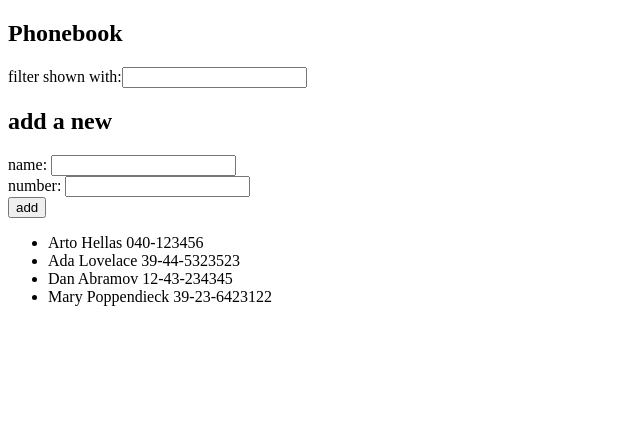
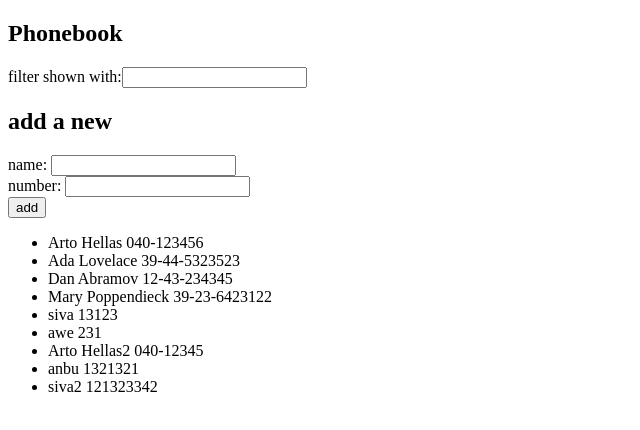
Before and after one commit to SIVAKUMAR1267/fullstackopen, a React (Vite) app in the folder part2/ThePhonebook/: page / in a window 1280 px wide. Shown: the top 430 px of the page, without its empty margins (0-640 px from the left). Built offline with nearby package versions, Linux system fonts and the light colour scheme; data requests are answered from the project's data file.

Commit message:
ex 2.12 and 2.13

```diff
--- a/part2/ThePhonebook/db.json
+++ b/part2/ThePhonebook/db.json
@@ -1,5 +1,5 @@
 {
-    "persons":[
+  "persons": [
     {
       "name": "Arto Hellas",
       "number": "040-123456",
@@ -19,6 +19,31 @@
       "name": "Mary Poppendieck",
       "number": "39-23-6423122",
       "id": "4"
+    },
+    {
+      "id": "2182",
+      "name": "siva",
+      "number": "13123"
+    },
+    {
+      "id": "a173",
+      "name": "awe",
+      "number": "231"
+    },
+    {
+      "id": "7",
+      "name": "Arto Hellas2",
+      "number": "040-12345"
+    },
+    {
+      "id": "8",
+      "name": "anbu ",
+      "number": "1321321"
+    },
+    {
+      "id": "9",
+      "name": "siva2",
+      "number": "121323342"
     }
   ]
 }
--- a/part2/ThePhonebook/src/App.jsx
+++ b/part2/ThePhonebook/src/App.jsx
@@ -1,8 +1,9 @@
 import { useState,useEffect } from 'react'
-import axios from 'axios'
+import names from './services/names'
 import Personalform from './components/Personalforms'
 import Filter from './components/Filter'
 import Pesonals from './components/Personals'
+import axios from 'axios'
 const App = (props) => {
     const [persons, setPersons] = useState([])
   const [newName, setNewName] = useState('')
@@ -11,11 +12,10 @@ const App = (props) => {
   const [filteredname,setfilteredname]=useState([])
   useEffect(() => {
 
-    axios
-      .get('http://localhost:3001/persons')
-      .then(response => {
-        setPersons(response.data)
-        setfilteredname(response.data)
+   names.getAll()
+      .then(initialpersons => {
+        setPersons(initialpersons)
+        setfilteredname(initialpersons)
       })
   }, [])
   const addname = (event) => {
@@ -27,16 +27,24 @@ const App = (props) => {
   }
 const nameexists = persons.some((persons)=>persons.name === newName)
 const numberexists = persons.some((persons)=>persons.number === newNumber)
-    if (nameexists) {
-      alert(newName + ' is already added to phonebook')}
-    if(numberexists){
-      alert(newNumber + ' is already added to phonebook')}
+    if (nameexists) {return(
+      alert(newName + ' is already added to phonebook'))}
+    if(numberexists){return(
+      alert(newNumber + ' is already added to phonebook'))}
     else{
     setPersons(persons.concat(personsObject))
     setfilteredname(filteredname.concat(personsObject))
     setNewName('')
     setNewNumber('')
-    }}
+    }
+    names.create(personsObject)
+    .then(initialpersons => {
+      setPersons(persons.concat(initialpersons))
+      setNewName('')
+      setNewNumber('')
+    })
+
+  }
 
   const handleChangefilter = (event) => {
       setNewfilter(event.target.value)
--- /dev/null
+++ b/part2/ThePhonebook/src/services/names.jsx
@@ -0,0 +1,15 @@
+import axios from 'axios'
+const baseUrl = 'http://localhost:3001/persons'
+
+const getAll = () => {
+  const request = axios.get(baseUrl)
+  return request.then(response => response.data)
+}
+
+const create = newObject => {
+  const request = axios.post(baseUrl, newObject)
+  return request.then(response => response.data)
+}
+
+
+export default { getAll, create }
```
Lines whose indentation alone changed are shown as unchanged.
